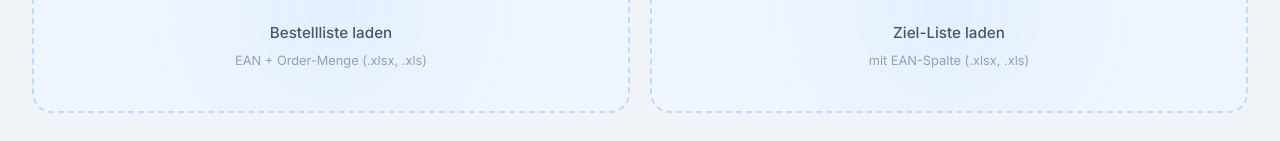
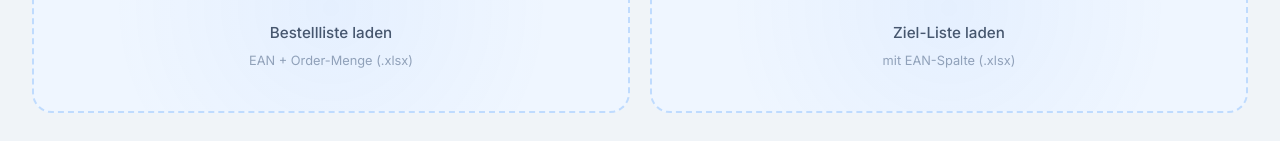
Before and after one commit to cupo56/RechnungsBot, a Next.js app in the folder web/: page /order in a window 1280 px wide. Shown: the part 307-448 px from the top of the page. Built offline with nearby package versions, Linux system fonts and the light colour scheme.

Commit message:
fix: correct combined upload size limit, guard against stray drops, drop unsupported .xls claim

```diff
--- a/web/app/order/page.js
+++ b/web/app/order/page.js
@@ -6,9 +6,12 @@ import { useToast } from '../utils/useToast';
 import Toast from '../components/Toast';
 import StatusBar from '../components/StatusBar';
 
-// Gleiche Grenze wie beim Haupt-Upload (web/app/page.js): Vercel's Request-Body-
-// Limit liegt bei ~4.5 MB, Base64 bläht die Rohgröße um ~33% auf.
-const MAX_SIZE = 3.3 * 1024 * 1024;
+// Anders als beim Haupt-Upload (web/app/page.js, ein File pro Request) werden
+// hier BEIDE Dateien in einem einzigen Request an /api/order/apply gesendet,
+// daher halbiertes Pro-Datei-Limit: Vercel's Request-Body-Limit liegt bei
+// ~4.5 MB, Base64 bläht die Rohgröße jeder Datei um ~33% auf, macht bei zwei
+// kombinierten Dateien ~4.5 MB in Summe.
+const MAX_SIZE = 1.6 * 1024 * 1024;
 
 async function fileToBase64(file) {
   const buffer = await file.arrayBuffer();
@@ -17,13 +20,17 @@ async function fileToBase64(file) {
 
 function UploadBox({ icon, title, hint, filename, onFileChange, inputId }) {
   return (
-    <div className={`drop-zone ${filename ? 'loaded' : ''}`}>
+    <div
+      className={`drop-zone ${filename ? 'loaded' : ''}`}
+      onDragOver={(e) => e.preventDefault()}
+      onDrop={(e) => e.preventDefault()}
+    >
       <label htmlFor={inputId} style={{ cursor: 'pointer', display: 'block' }}>
         <span className="drop-zone-icon">{filename ? '✅' : icon}</span>
         <p className="drop-zone-text">{filename ? `${title}: ${filename}` : title}</p>
         {!filename && <p className="drop-zone-hint">{hint}</p>}
       </label>
-      <input id={inputId} type="file" accept=".xlsx,.xls" onChange={onFileChange} />
+      <input id={inputId} type="file" accept=".xlsx" onChange={onFileChange} />
     </div>
   );
 }
@@ -42,8 +49,8 @@ export default function OrderPage() {
       const file = e.target.files?.[0];
       e.target.value = '';
       if (!file) return;
-      if (!/\.(xlsx|xls)$/i.test(file.name)) {
-        setToast({ text: `❌ ${file.name}: nur .xlsx/.xls unterstützt`, type: 'error' });
+      if (!/\.xlsx$/i.test(file.name)) {
+        setToast({ text: `❌ ${file.name}: nur .xlsx unterstützt`, type: 'error' });
         return;
       }
       if (file.size > MAX_SIZE) {
@@ -80,7 +87,7 @@ export default function OrderPage() {
       const data = await resp.json();
       setResult(data);
       const parts = [`✓ ${data.n_matched} gefunden`];
-      if (data.n_not_found) parts.push(`⚠ ${data.n_not_found} nicht gefunden`);
+      if (data.n_not_found) parts.push(`⚠️ ${data.n_not_found} nicht gefunden`);
       setStatus({ text: parts.join('  ·  '), type: data.n_not_found ? 'error' : 'success' });
     } catch (err) {
       setStatus({ text: `Fehler: ${err.message}`, type: 'error' });
@@ -143,7 +150,7 @@ export default function OrderPage() {
         <UploadBox
           icon="📋"
           title="Bestellliste laden"
-          hint="EAN + Order-Menge  (.xlsx, .xls)"
+          hint="EAN + Order-Menge  (.xlsx)"
           filename={sourceFile?.filename}
           inputId="order-source-input"
           onFileChange={handleFileChange(setSourceFile)}
@@ -151,7 +158,7 @@ export default function OrderPage() {
         <UploadBox
           icon="📦"
           title="Ziel-Liste laden"
-          hint="mit EAN-Spalte  (.xlsx, .xls)"
+          hint="mit EAN-Spalte  (.xlsx)"
           filename={targetFile?.filename}
           inputId="order-target-input"
           onFileChange={handleFileChange(setTargetFile)}
```
